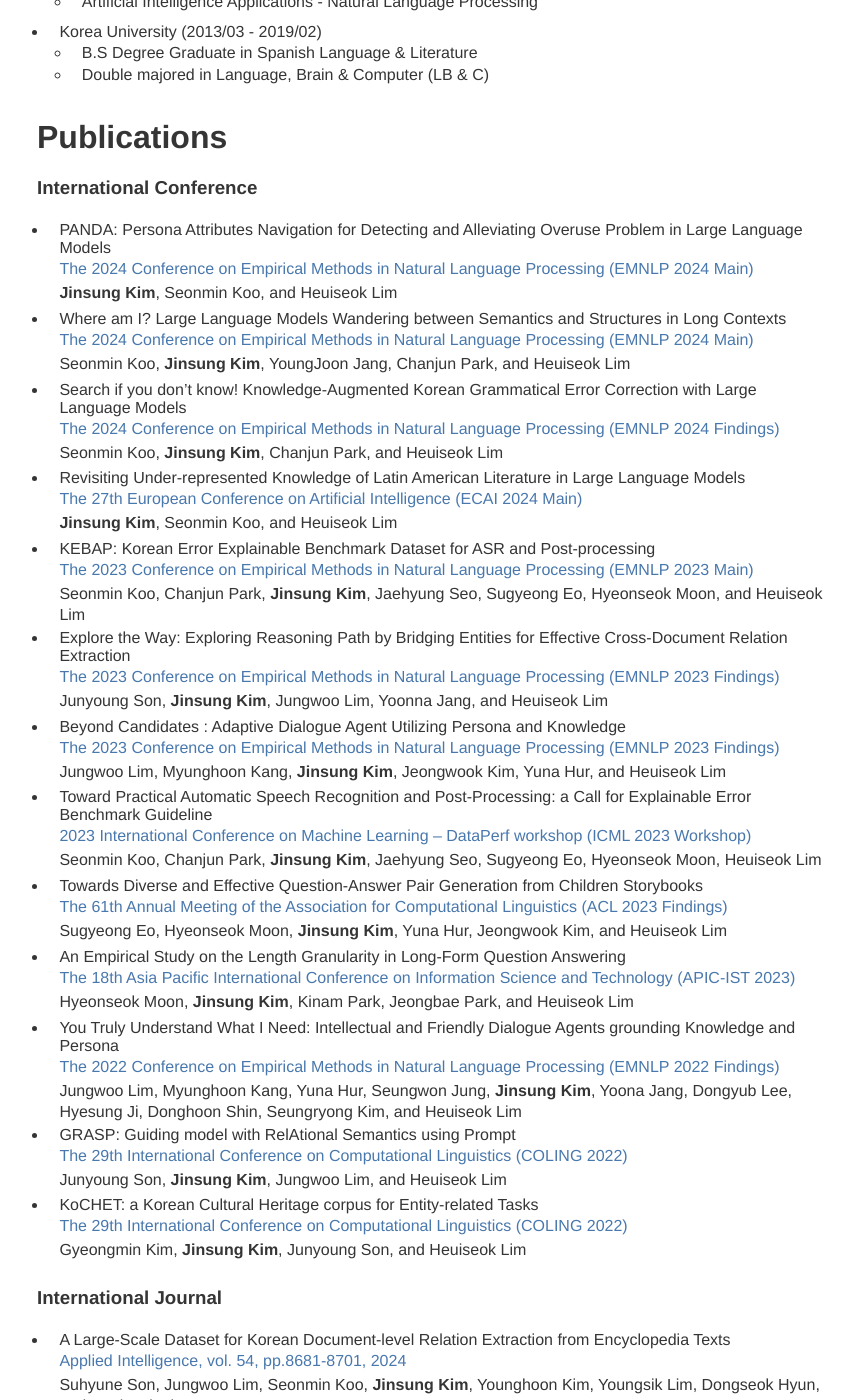
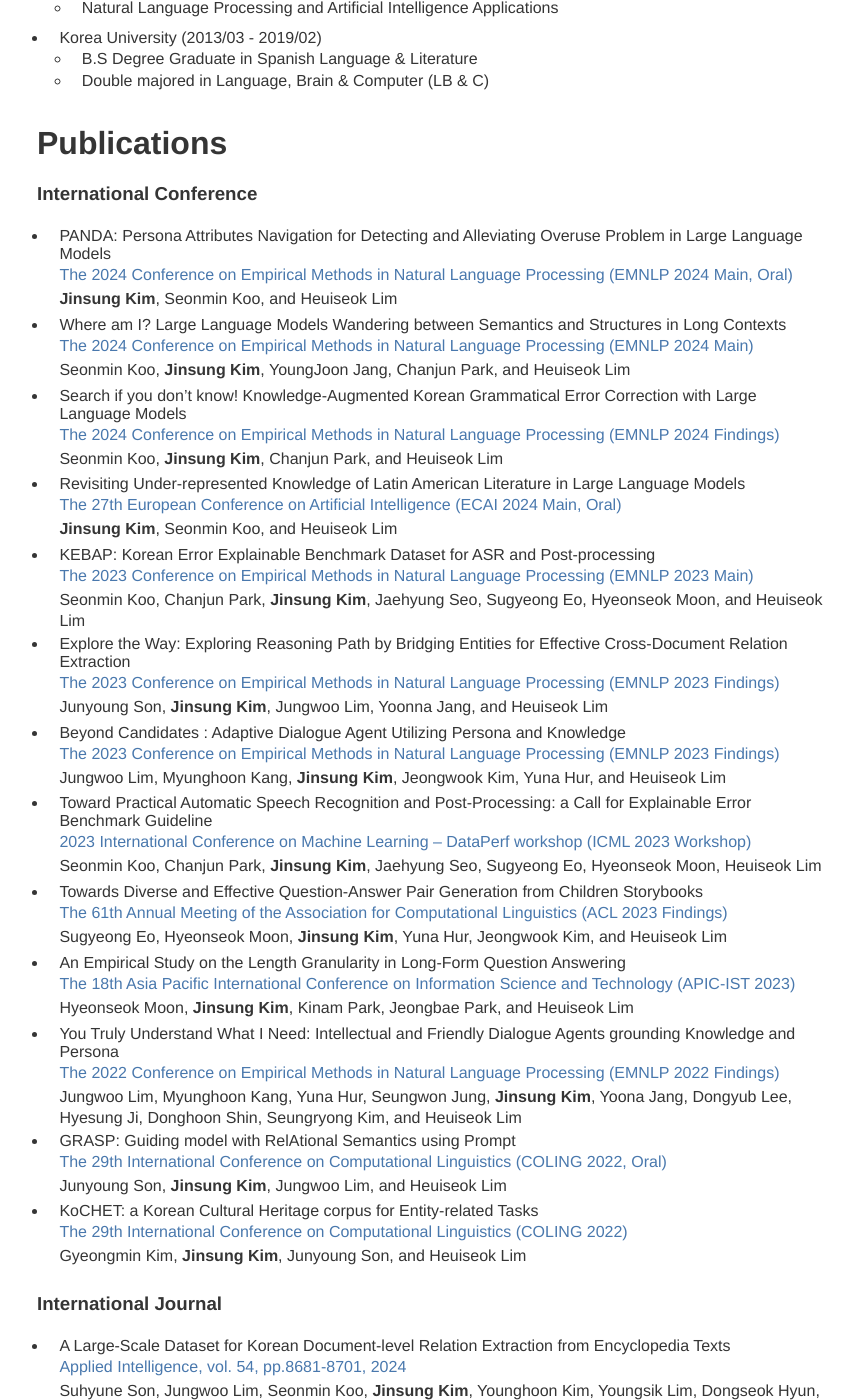
Before and after one commit to jin62304/jin62304.github.io, a Jekyll site: the page built from index.md, in a window 1280 px wide and 1400 px high, scrolled down 1053 px. Shown: the whole window, without its empty margins (203-1056 px from the left). Built offline with Jekyll 4.4.1, drawn with Linux system fonts in a browser that asks for light colours; some of the changed text lies outside the part shown.

Commit message:
updated 241107

```diff
--- a/index.md
+++ b/index.md
@@ -25,7 +25,7 @@
 * Korea University (2021/03 - Present)
   * Ph.D. Candidate
   * The Integrated Master & Ph.D. Course in Computer Science & Engineering
-  * Artificial Intelligence Applications - Natural Language Processing
+  * Natural Language Processing and Artificial Intelligence Applications
 
 * Korea University (2013/03 - 2019/02)
   * B.S Degree Graduate in Spanish Language & Literature
@@ -36,7 +36,7 @@
 
 ### International Conference
 * PANDA: Persona Attributes Navigation for Detecting and Alleviating Overuse Problem in Large Language Models <br/>
-<span style="color:rgb(73, 120, 173)"> The 2024 Conference on Empirical Methods in Natural Language Processing (EMNLP 2024 Main)
+<span style="color:rgb(73, 120, 173)"> The 2024 Conference on Empirical Methods in Natural Language Processing (EMNLP 2024 Main, Oral)
  </span> <br/>
 **Jinsung Kim**, Seonmin Koo, and Heuiseok Lim
  <br/>
@@ -50,7 +50,7 @@
  </span> <br/>
 Seonmin Koo, **Jinsung Kim**, Chanjun Park, and Heuiseok Lim <br/>
 * Revisiting Under-represented Knowledge of Latin American Literature in Large Language Models <br/>
-<span style="color:rgb(73, 120, 173)"> The 27th European Conference on Artificial Intelligence (ECAI 2024 Main)
+<span style="color:rgb(73, 120, 173)"> The 27th European Conference on Artificial Intelligence (ECAI 2024 Main, Oral)
  </span> <br/>
 **Jinsung Kim**, Seonmin Koo, and Heuiseok Lim <br/>
 * KEBAP: Korean Error Explainable Benchmark Dataset for ASR and Post-processing <br/>
@@ -80,7 +80,7 @@
 <span style="color:rgb(73, 120, 173)"> The 2022 Conference on Empirical Methods in Natural Language Processing (EMNLP 2022 Findings) </span> <br/>
 Jungwoo Lim, Myunghoon Kang, Yuna Hur, Seungwon Jung, **Jinsung Kim**, Yoona Jang, Dongyub Lee, Hyesung Ji, Donghoon Shin, Seungryong Kim, and Heuiseok Lim <br/>
 * GRASP: Guiding model with RelAtional Semantics using Prompt <br/>
-<span style="color:rgb(73, 120, 173)"> The 29th International Conference on Computational Linguistics (COLING 2022) </span> <br/>
+<span style="color:rgb(73, 120, 173)"> The 29th International Conference on Computational Linguistics (COLING 2022, Oral) </span> <br/>
 Junyoung Son, **Jinsung Kim**, Jungwoo Lim, and Heuiseok Lim <br/>
 * KoCHET: a Korean Cultural Heritage corpus for Entity-related Tasks <br/>
 <span style="color:rgb(73, 120, 173)"> The 29th International Conference on Computational Linguistics (COLING 2022) </span> <br/>
```
Also changed, not shown: other parts of index.md (+1 -1 lines).
